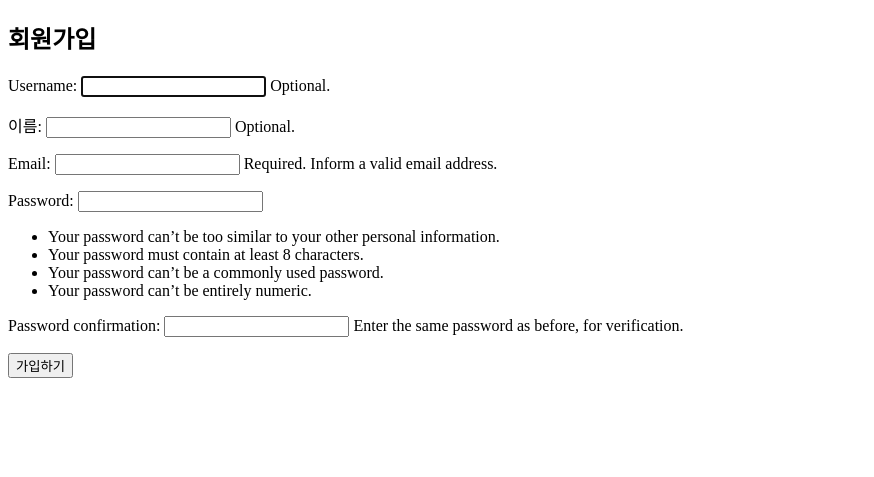
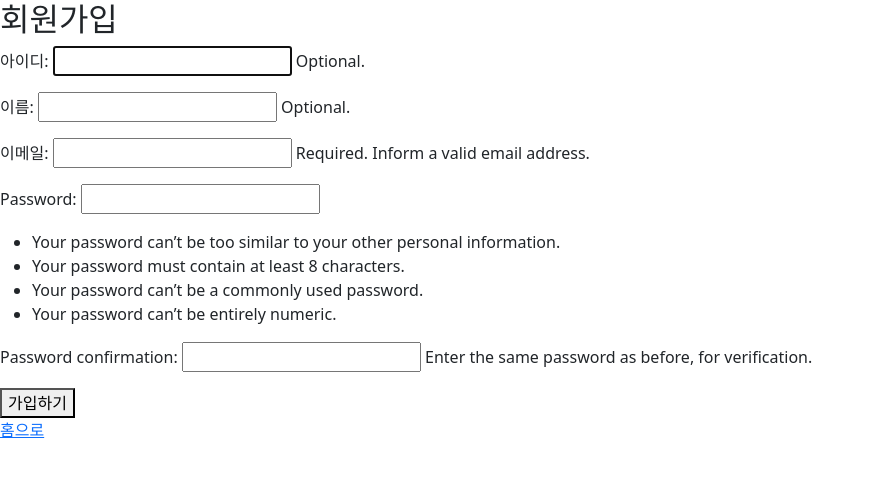
Before and after one commit to AndrewDongminYoo/URL-shortener-for-django-learning, a Django app: page /register in a window 1280 px wide. Shown: the top 477 px of the page, without its empty margins (0-874 px from the left). Run offline with Django 3.2, Linux system fonts and the light colour scheme.

Commit message:
user register form nav

```diff
--- a/shortener/forms.py
+++ b/shortener/forms.py
@@ -5,8 +5,8 @@ from shortener.models import Users
 
 class RegisterForm(UserCreationForm):
     full_name = forms.CharField(max_length=30, required=False, help_text="Optional.", label="이름")
-    username = forms.CharField(max_length=30, required=False, help_text="Optional.")
-    email = forms.EmailField(max_length=254, help_text="Required. Inform a valid email address.")
+    username = forms.CharField(max_length=30, required=False, help_text="Optional.", label="아이디")
+    email = forms.EmailField(max_length=254, help_text="Required. Inform a valid email address.", label="이메일")
 
     class Meta:
         model = Users
--- a/templates/register.html
+++ b/templates/register.html
@@ -3,6 +3,7 @@
 <head>
     <meta charset="UTF-8"/>
     <title>FastCampus Django</title>
+    <link href="https://cdn.jsdelivr.net/npm/bootstrap@5.1.3/dist/css/bootstrap.min.css" rel="stylesheet" integrity="sha384-1BmE4kWBq78iYhFldvKuhfTAU6auU8tT94WrHftjDbrCEXSU1oBoqyl2QvZ6jIW3" crossorigin="anonymous">
 </head>
 <body>
 <h2>회원가입</h2>
@@ -11,5 +12,6 @@
     {% csrf_token %} {{ form.as_p }}
     <button type="submit">가입하기</button>
 </form>
+<a href="{% url 'index' %}">홈으로</a>
 </body>
 </html>
```
Also changed, not shown: templates/base.html (+7 -6 lines).
